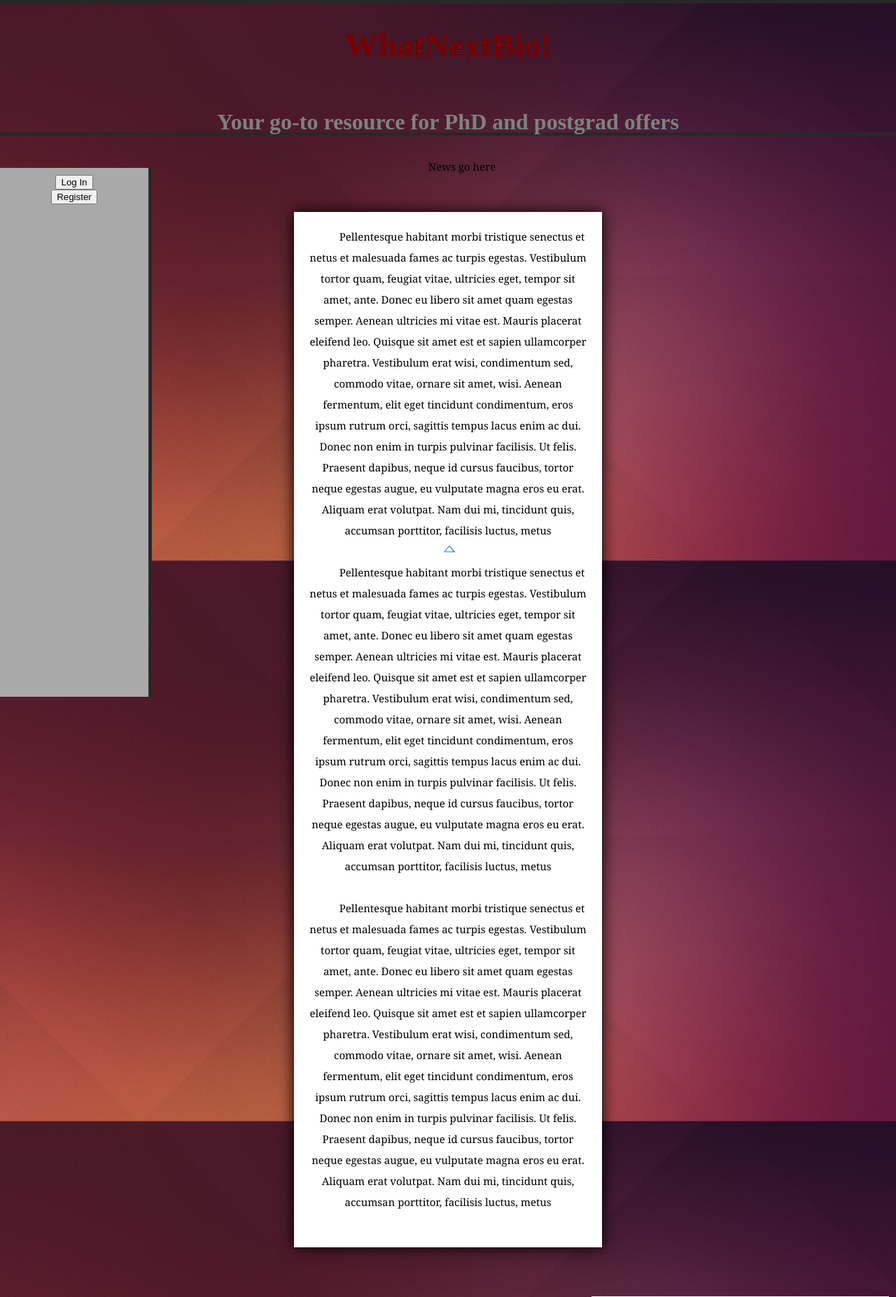
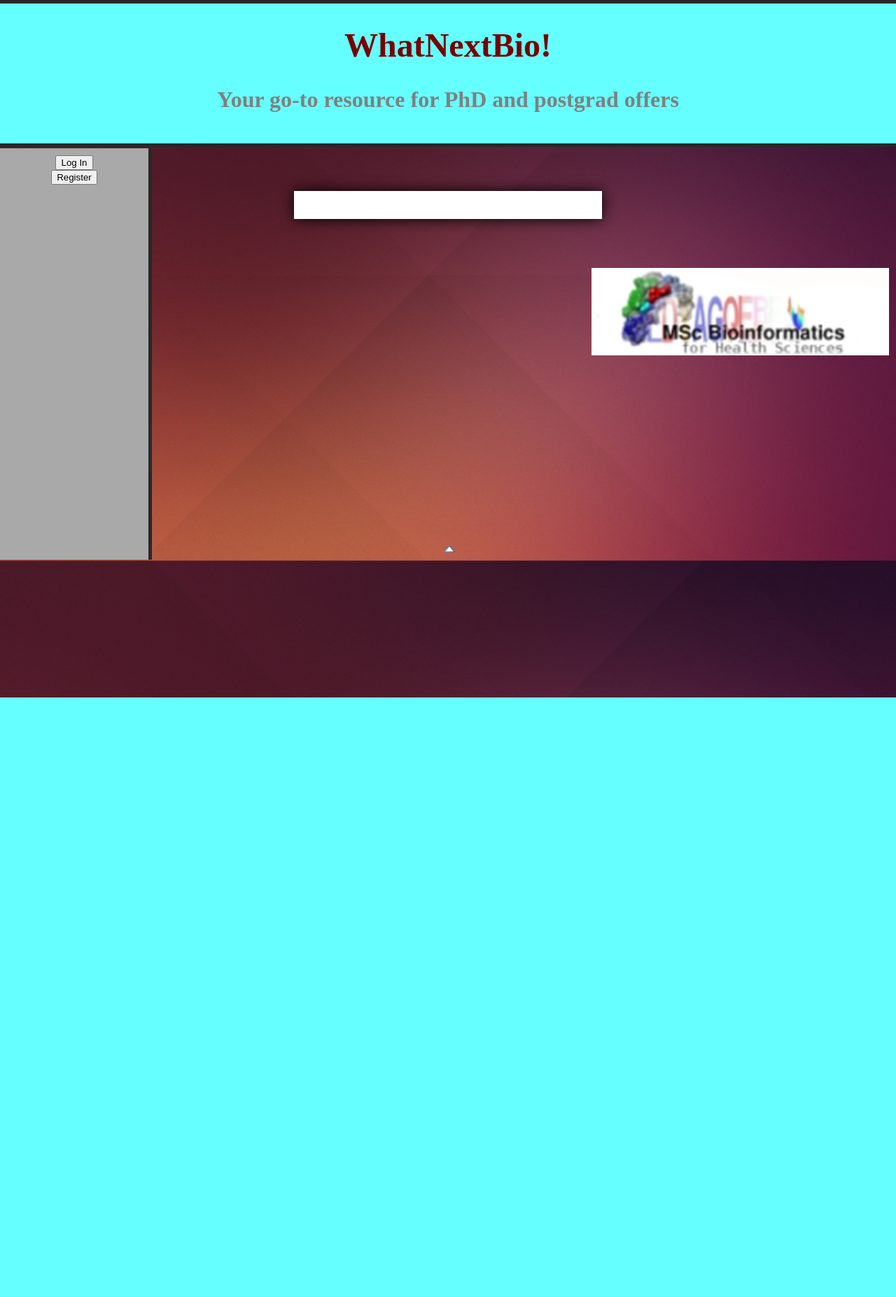
Before and after one commit to cescgina/what_next_bio, a PHP site: page /home.php in a window 1280 px wide. Shown: the top 1854 px of the page at 70% size. After the commit the page ends 997 px from the top, so only its background shows below. Run offline with PHP 8.4, Linux system fonts and the light colour scheme; data that the repository does not hold is empty.

Commit message:
New changes realized by Marc E.

```diff
--- a/web_design/home.php
+++ b/web_design/home.php
@@ -11,10 +11,12 @@ require_once 'dbconfig.php';
 
 	<body>
 		<div id="head">
+			<div id="head-text">
 				<header>
 					<h1 id="title">WhatNextBio!</h1>
 					<h2 id="subtitle">Your go-to resource for PhD and postgrad offers</h2>
 				</header>
+			</div>
 			<div id="nav">
 			<?php
 				if($user->is_loggedin()!="")
@@ -50,26 +52,20 @@ echo '
 		</div>
 		<div id ="page">
 			<section>
-				<p id="Start">News go here</p>
 				<div id="page-wrap">
-				<table>
+					<table id="Start">
 					<?php
 			                    $stmt = $dbc->prepare("SELECT description, title, location, date, link FROM demo LIMIT 10");
        		         		    $stmt->execute();
 						$result = $stmt->fetchAll();
        		         		    foreach ($result as $row){
-                    echo "<tr><td>" . $row['description'] . "</td><td>" . $row['location'] . "</td></tr>";
+       		         			    echo "<tr><td>" . $row['title'] . "</td><td>" . $row['location'] . "</td><td>" . $row['link'] . "</td></tr>";
 						}
-					echo "</table>";
 						$dbc=null;//close MySQL connection
 					?>
-
-           <p>Pellentesque habitant morbi tristique senectus et netus et malesuada fames ac turpis egestas. Vestibulum tortor quam, feugiat vitae, ultricies eget, tempor sit amet, ante. Donec eu libero sit amet quam egestas semper. Aenean ultricies mi vitae est. Mauris placerat eleifend leo. Quisque sit amet est et sapien ullamcorper pharetra. Vestibulum erat wisi, condimentum sed, commodo vitae, ornare sit amet, wisi. Aenean fermentum, elit eget tincidunt condimentum, eros ipsum rutrum orci, sagittis tempus lacus enim ac dui. Donec non enim in turpis pulvinar facilisis. Ut felis. Praesent dapibus, neque id cursus faucibus, tortor neque egestas augue, eu vulputate magna eros eu erat. Aliquam erat volutpat. Nam dui mi, tincidunt quis, accumsan porttitor, facilisis luctus, metus</p>
-           <p>Pellentesque habitant morbi tristique senectus et netus et malesuada fames ac turpis egestas. Vestibulum tortor quam, feugiat vitae, ultricies eget, tempor sit amet, ante. Donec eu libero sit amet quam egestas semper. Aenean ultricies mi vitae est. Mauris placerat eleifend leo. Quisque sit amet est et sapien ullamcorper pharetra. Vestibulum erat wisi, condimentum sed, commodo vitae, ornare sit amet, wisi. Aenean fermentum, elit eget tincidunt condimentum, eros ipsum rutrum orci, sagittis tempus lacus enim ac dui. Donec non enim in turpis pulvinar facilisis. Ut felis. Praesent dapibus, neque id cursus faucibus, tortor neque egestas augue, eu vulputate magna eros eu erat. Aliquam erat volutpat. Nam dui mi, tincidunt quis, accumsan porttitor, facilisis luctus, metus</p>
-           <p>Pellentesque habitant morbi tristique senectus et netus et malesuada fames ac turpis egestas. Vestibulum tortor quam, feugiat vitae, ultricies eget, tempor sit amet, ante. Donec eu libero sit amet quam egestas semper. Aenean ultricies mi vitae est. Mauris placerat eleifend leo. Quisque sit amet est et sapien ullamcorper pharetra. Vestibulum erat wisi, condimentum sed, commodo vitae, ornare sit amet, wisi. Aenean fermentum, elit eget tincidunt condimentum, eros ipsum rutrum orci, sagittis tempus lacus enim ac dui. Donec non enim in turpis pulvinar facilisis. Ut felis. Praesent dapibus, neque id cursus faucibus, tortor neque egestas augue, eu vulputate magna eros eu erat. Aliquam erat volutpat. Nam dui mi, tincidunt quis, accumsan porttitor, facilisis luctus, metus</p>
+					</table>
 				</div>
 			</section>
-
 			<div id="go_to">
 				<a href="#Start">
 					<img src="style/uparrow.png" alt="Go_to_Top" style="width:30px;height:30px;">
--- a/web_design/style/style.css
+++ b/web_design/style/style.css
@@ -14,56 +14,42 @@ body {
 	bottom:0px;
 }
 
-header {
+#head-text {
+	position: fixed;
 	text-align:center;
-}
-
-p {
-	font: 15px/2 Georgia, Serif;
-	margin: 0 0 30px 0;
-	text-indent: 40px;
-}
-
-#head {
 	width: 100%;
-	height: 100%;
-	background-color:33FFFF;
-	position: fixed;
+	height: 25%;
 	padding:0px;
 	border-top: 5px solid #282828;
 	border-bottom: 5px solid #282828;
 	top:0px;
-	height: 23%;
-	margin:0px solid;
 	left: 0px;
 	right: 0px;
 	z-index: 2;
+	margin:0px solid;
+	background-color: #66FFFF;
 }
 
 #title {
-	height: 5%;
 	font-family: "Times New Roman", Georgia, Serif;
 	font-size: 300%;
 	color: #780000;
 }
 
 #subtitle {
-	height: 8%;
-	margin-top: 5%;
 	font-family: "Times New Roman", Georgia, Serif;
 	font-size: 200%;
 	color: #808080;
 }
 
 #nav {
-	position: relative;
+	position: fixed;
 	text-align:center;
 	width:15%;
-	top: 11%;
+	height: 71%;
 	padding: 10px;
 	left: 0px;
 	bottom: 0px;
-	height: 400%;
 	background:#A9A9A9;
 	border-right: 5px solid #282828;
 }
```
Also changed, not shown: other parts of web_design/style/style.css (+30 -31 lines), web_design/login.php (+12 -13 lines), web_design/register.php (+6 -5 lines). Lines whose indentation alone changed are shown as unchanged.
